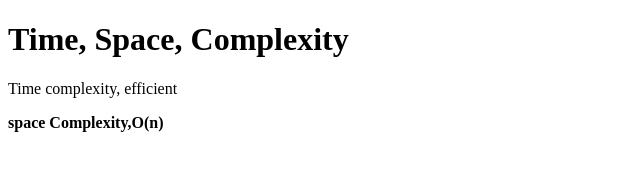
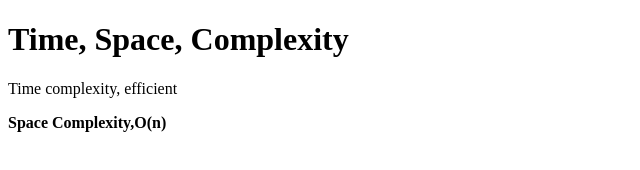
Before and after one commit to acciojob/time-and-space-complexity-kaldharisrujitha, a website: page main.html in a window 1280 px wide. Shown: the full height of the page, 0-640 px from the left. Drawn offline with Linux system fonts and the light colour scheme.

Commit message:
created a submission

```diff
--- a/main.html
+++ b/main.html
@@ -9,7 +9,7 @@
 <body>
 	<h1>Time, Space, Complexity</h1>
 	<p>Time complexity, efficient</p>
-	<p><b>space Complexity,O(n)</b></p>
+	<p><b>Space Complexity,O(n)</b></p>
 	<!-- the entire body must be written by student -->
     <script type="text/javascript" src="./script.js">
 </script>
```
